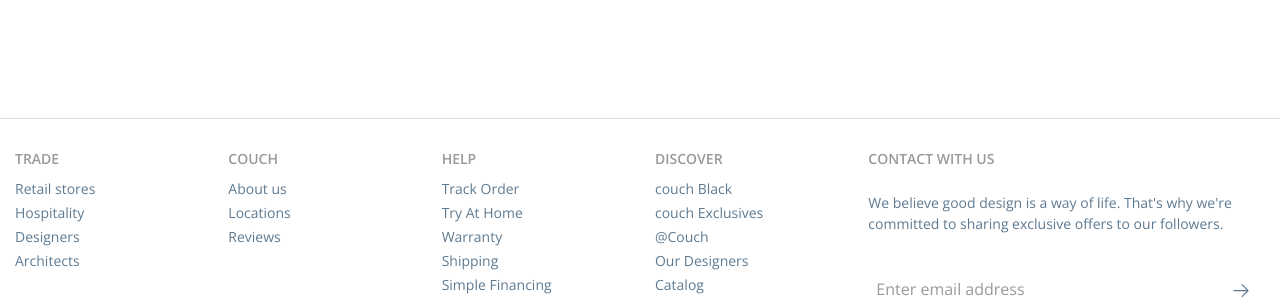
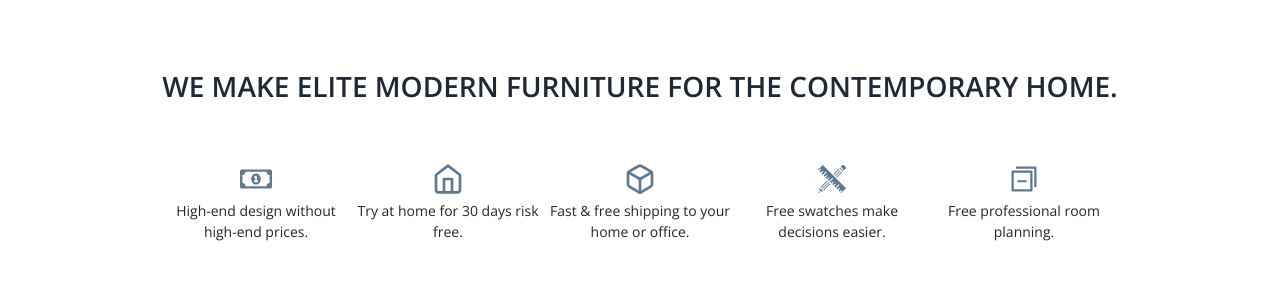
Before and after one commit to salihcodev/couch-furniture-design, a React (Create React App) app: page / in a window 1280 px wide. Shown: the part 826-1128 px from the top of the page. Built offline with nearby package versions, Linux system fonts and the light colour scheme.

Commit message:
Create services component, Added to HomePage. (#4)

```diff
--- /dev/null
+++ b/src/components-data/servicesList.js
@@ -0,0 +1,28 @@
+// UTILITIES:
+import { Container } from 'react-bootstrap';
+import { FaRegMoneyBillAlt } from 'react-icons/fa';
+import { FiHome, FiBox } from 'react-icons/fi';
+import { GiPencilRuler } from 'react-icons/gi';
+import { AiOutlineSwitcher } from 'react-icons/ai';
+
+const servicesList = [
+  {
+    icon: <FaRegMoneyBillAlt />,
+    description: 'High-end design without high-end prices.',
+  },
+  { icon: <FiHome />, description: 'Try at home for 30 days risk free.' },
+  {
+    icon: <FiBox />,
+    description: 'Fast & free shipping to your home or office.',
+  },
+  {
+    icon: <GiPencilRuler />,
+    description: 'Free swatches make decisions easier.',
+  },
+  {
+    icon: <AiOutlineSwitcher />,
+    description: 'Free professional room planning.',
+  },
+];
+
+export default servicesList;
--- /dev/null
+++ b/src/components/services/Services.comp.tsx
@@ -0,0 +1,32 @@
+// BASIC:
+import './style.sass';
+
+// UTILITIES:
+import { Container } from 'react-bootstrap';
+import servicesList from '../../components-data/servicesList';
+
+// INTERFACE:
+interface ServicesProps {}
+
+// COMPONENT:=>
+const Services: React.FC<ServicesProps> = () => {
+  return (
+    <section className="services-wrapper">
+      <Container>
+        <h3 className="services-title">
+          We make elite modern furniture for the contemporary home.
+        </h3>
+        <ul className="services-list">
+          {servicesList.map(({ icon, description }) => (
+            <li>
+              <span className="icon">{icon}</span>
+              <p className="description">{description}</p>
+            </li>
+          ))}
+        </ul>
+      </Container>
+    </section>
+  );
+};
+
+export default Services;
--- /dev/null
+++ b/src/components/services/style.sass
@@ -0,0 +1,26 @@
+// importing:::
+@import '../../sass-utl/_transitions'
+@import '../../sass-utl/_colors'
+@import '../../sass-utl/_fonts'
+@import '../../sass-utl/_mixins'
+
+// styling:::
+section.services-wrapper
+  text-align: center
+  h3.services-title
+    margin: 7rem 0 3rem
+    text-transform: uppercase
+    font-weight: bold
+    color: $alt_dark
+  ul.services-list
+    display: flex
+    flex-wrap: wrap
+    justify-content: center
+    @include no-list-style()
+    li
+      width: 12rem
+      span.icon
+        font-size: 2rem
+        color: $alt_cl-1
+      p.description
+        font-size: 14px
--- a/src/views/home/Home.page.tsx
+++ b/src/views/home/Home.page.tsx
@@ -6,6 +6,7 @@
 // COMPONENTS:
 import Hero from '../../components/hero/Hero.comp';
 import heroHome from '../../assets/hero/home-hero.jpg';
+import Services from '../../components/services/Services.comp';
 
 // INTERFACE:
 
@@ -28,6 +29,9 @@
         // btn1Clr=""
         // btn1Bkg=""
       />
+
+      {/* services */}
+      <Services />
     </div>
   );
 };
```
Also changed, not shown: 1 other file (tests, documents, lock files or other folders).
